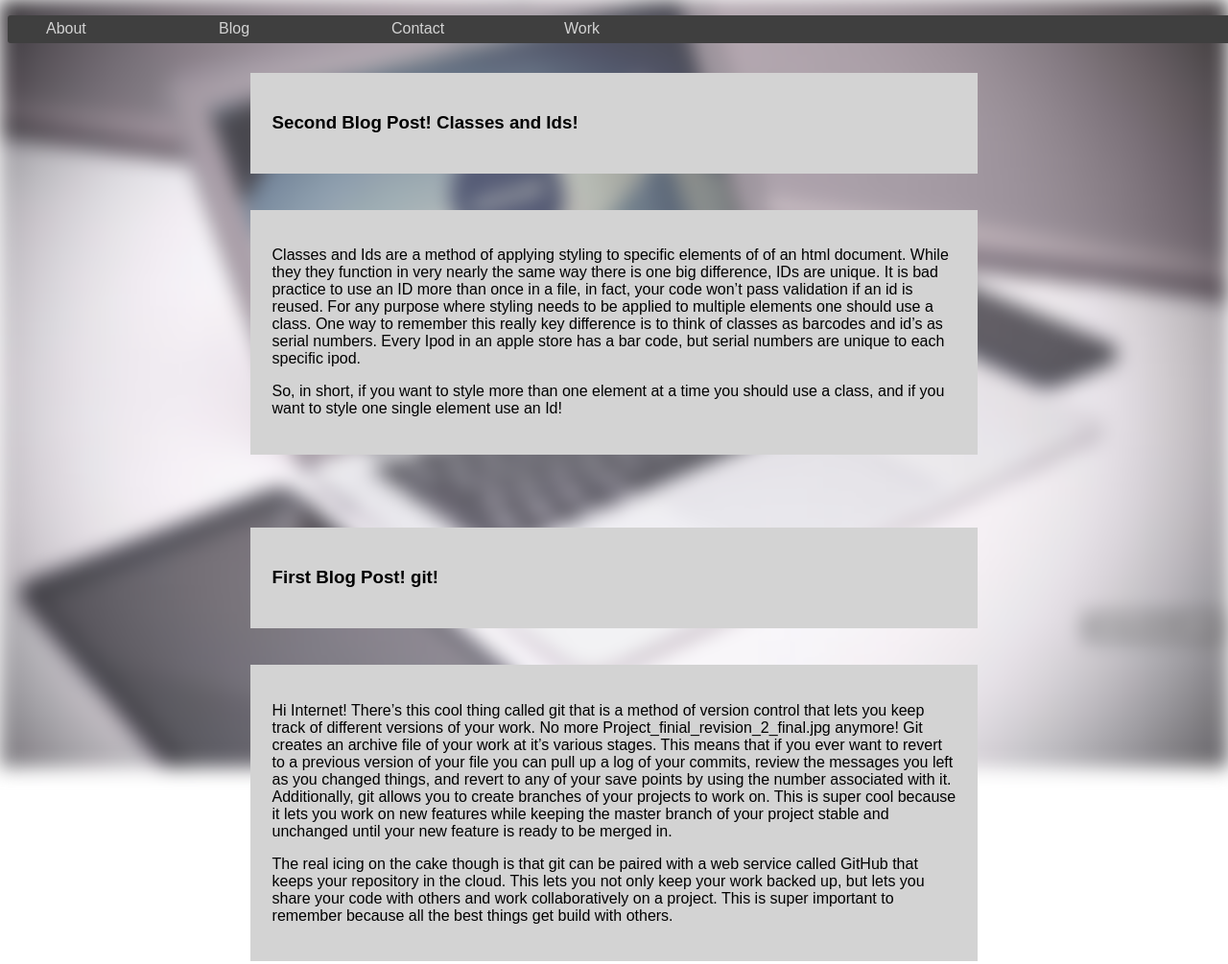
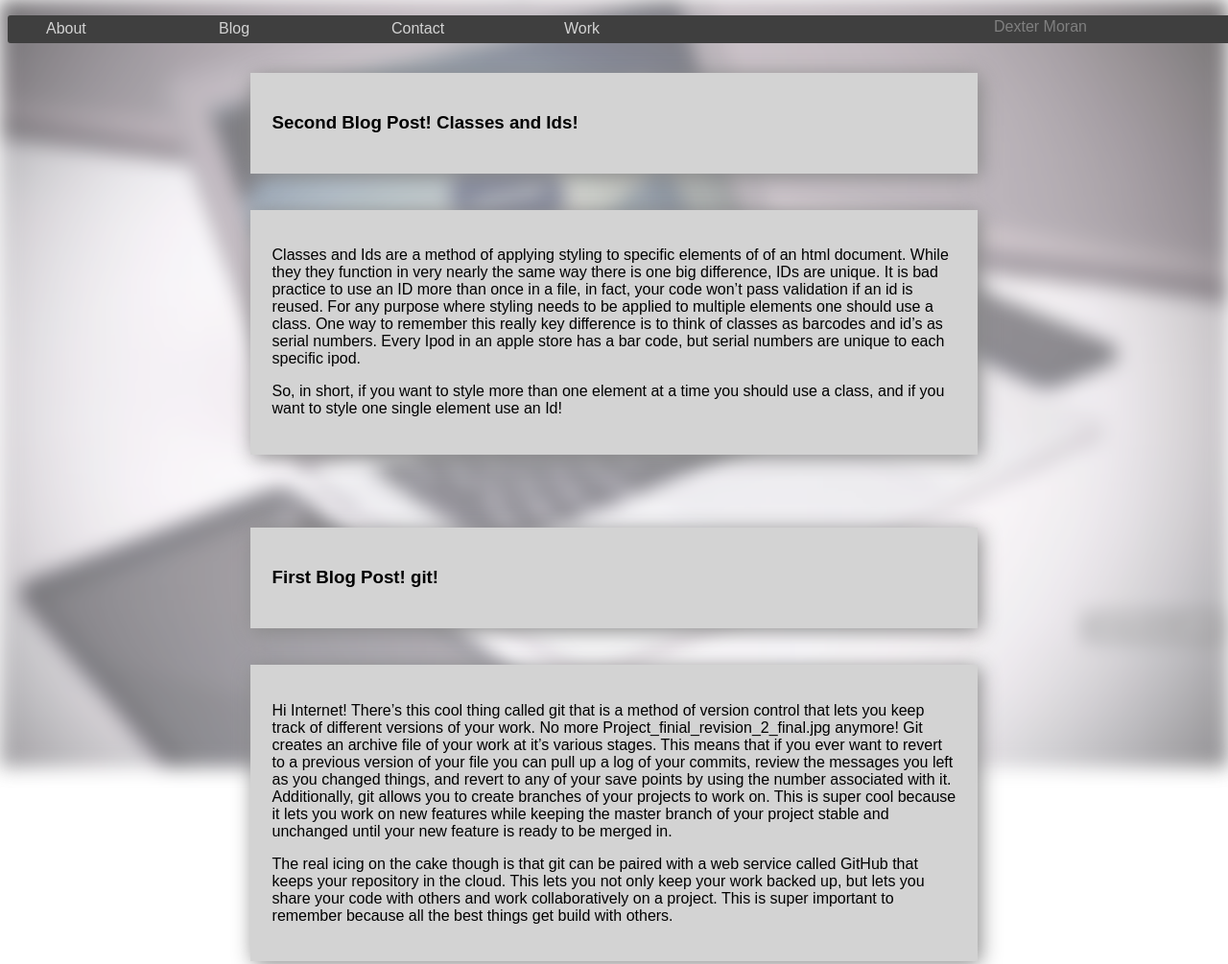
Before and after one commit to dextermoran/dextermoran.github.io, a plain HTML site: page pages/blog.html in a window 1280 px wide. Shown: the top 1005 px of the page at 96% size. Drawn offline with Linux system fonts and the light colour scheme.

Commit message:
add name to nav bar

```diff
--- a/pages/blog.html
+++ b/pages/blog.html
@@ -16,14 +16,13 @@
         <li><a href ="#">Blog</a></li>
         <li><a href ="contact.html">Contact</a></li>
         <li><a href ="work.html">Work</a></li>
+        <li><a id="logo" href="../index.html">Dexter Moran</a></li>
       </ul>
     </nav>
 
 
 
   <div class="content">
-    <section class="blurb">
-
       <div class="postTitle">
         <h3>Second Blog Post! Classes and Ids!</h3>
            <!-- <section class="icons">
@@ -61,6 +60,7 @@
           The real icing on the cake though is that git can be paired with a web service called GitHub that keeps your repository in the cloud. This lets you not only keep your work backed up, but lets you share your code with others and work collaboratively on a project. This is super important to remember because all the best things get build with others.
         </p>
      </div>
+  </div>
 
 
 
--- a/stylesheets/blogstyle.css
+++ b/stylesheets/blogstyle.css
@@ -11,6 +11,7 @@
 	margin-bottom:5%;
 	padding:3%;
 	background-color: lightgray;
+	box-shadow: 3px 3px 20px #888888;
 }
 
 
@@ -18,6 +19,7 @@
 .postContent {
 	padding:3%;
 	background-color: lightgray;
+	box-shadow: 3px 3px 20px #888888;
 }
 
 .icons {
@@ -43,4 +45,5 @@
 	height:100%;
 	-webkit-filter:blur(10px);
 	filter:blur(10px);
+	opacity: .7;
 }
--- a/stylesheets/nav.css
+++ b/stylesheets/nav.css
@@ -10,7 +10,6 @@ nav ul{
 	background-color: #3f3f3f;
 	border-radius: 3px;
 	width:100%;
-
 
 }
 
@@ -32,3 +31,13 @@ nav a {
 nav a:hover {
 	color:white;
 }
+
+#logo {
+	position:fixed;
+	top:-19px;
+	right:5%;
+	margin-top: 0px;
+	color:gray;
+	clear:right;
+	float:right;
+}
```
Also changed, not shown: index.html (+2 -0 lines), pages/about.html (+1 -0 lines), pages/contact.html (+1 -0 lines), pages/work.html (+1 -0 lines), imgs/triangles.jpg (added).
